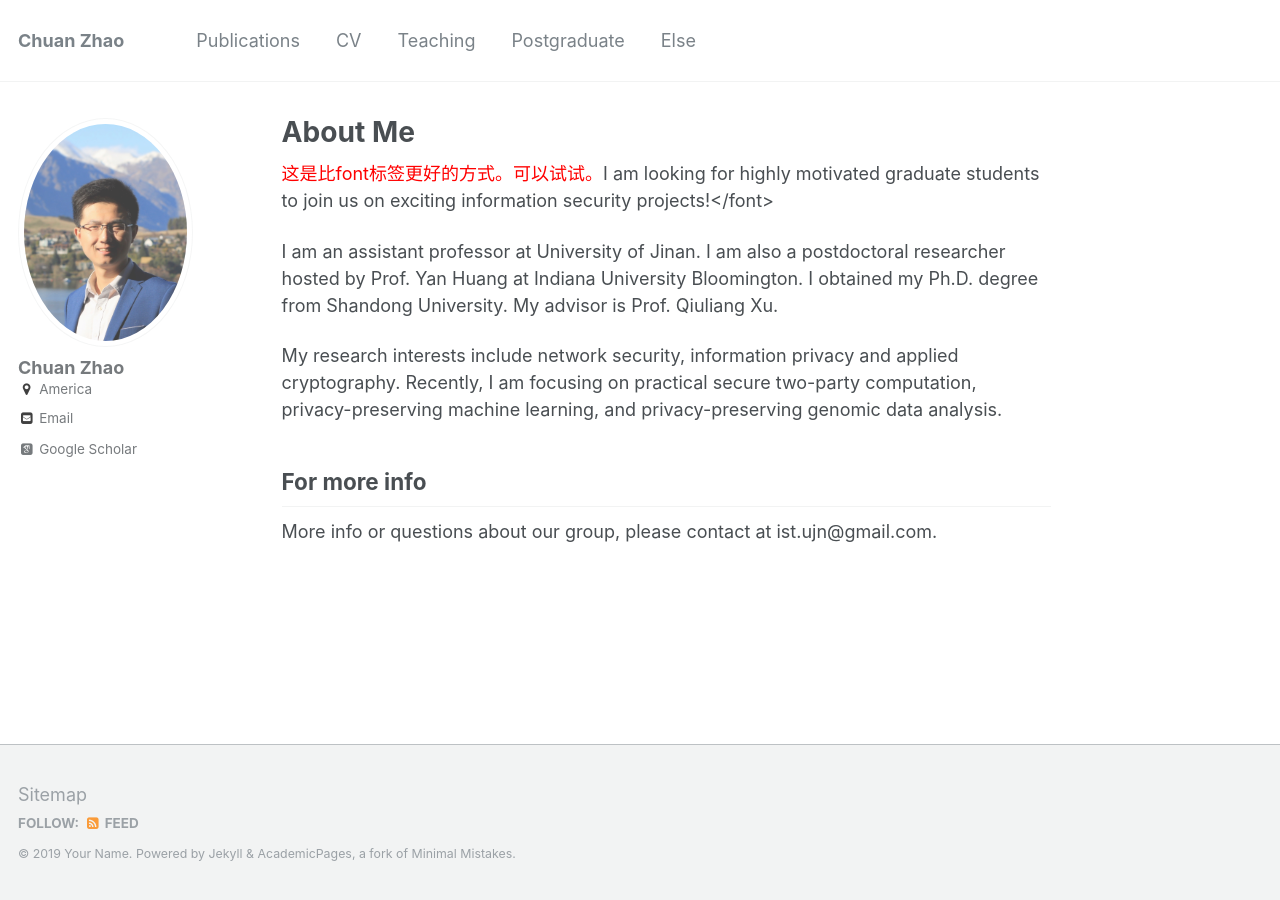
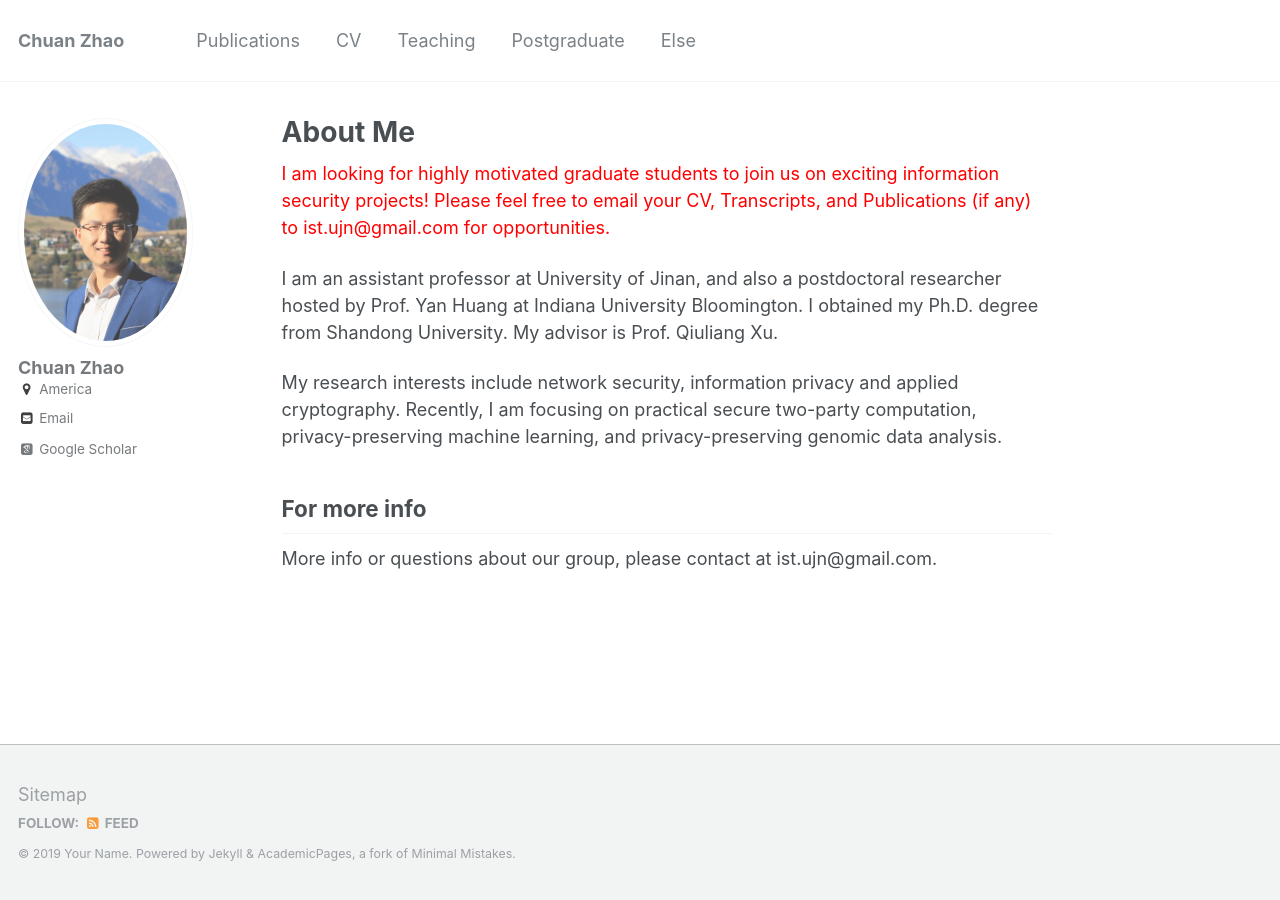
Before and after one commit to ujnccs/ujnccs.github.io, a Jekyll site: the page built from _pages/about.md, in a window 1280 px wide. Built offline with Jekyll 4.4.1, drawn with Linux system fonts in a browser that asks for light colours; some web fonts are replaced.

Commit message:
Update about.md

```diff
--- a/_pages/about.md
+++ b/_pages/about.md
@@ -8,9 +8,9 @@
   - /about.html
 ---
 
-<span style="color:red;">这是比font标签更好的方式。可以试试。</span>I am looking for highly motivated graduate students to join us on exciting information security projects!</font>
+<span style="color:red;">I am looking for highly motivated graduate students to join us on exciting information security projects! Please feel free to email your CV, Transcripts, and Publications (if any) to ist.ujn@gmail.com for opportunities.</span>
 
-I am an assistant professor at University of Jinan. I am also a postdoctoral researcher hosted by Prof. Yan Huang at Indiana University Bloomington. I obtained my Ph.D. degree from Shandong University. My advisor is Prof. Qiuliang Xu.
+I am an assistant professor at University of Jinan, and also a postdoctoral researcher hosted by Prof. Yan Huang at Indiana University Bloomington. I obtained my Ph.D. degree from Shandong University. My advisor is Prof. Qiuliang Xu.
 
 My research interests include network security, information privacy and applied cryptography. Recently, I am focusing on practical secure two-party computation, privacy-preserving machine learning, and privacy-preserving genomic data analysis.
 
```
